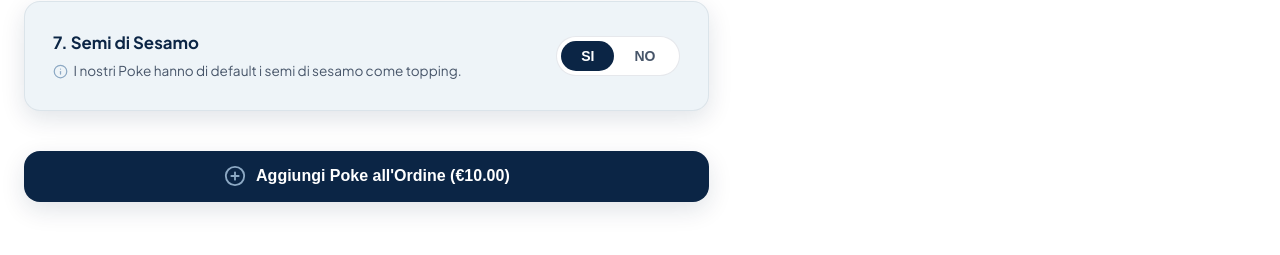
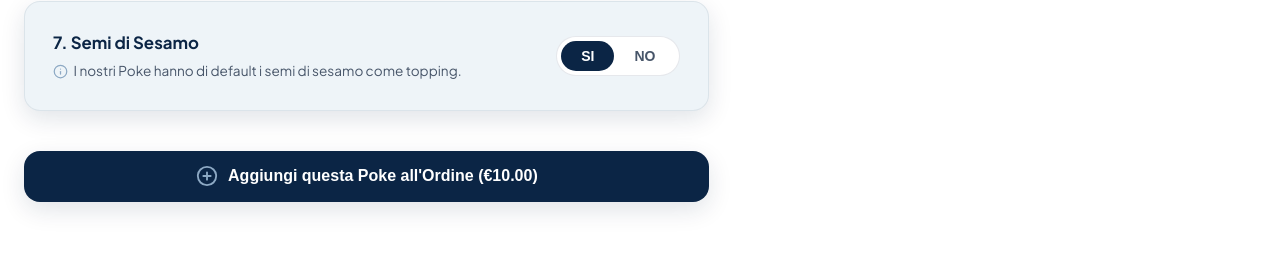
Before and after one commit to N1c0l1n0/pescheria-pessano, a React (Vite) app: page / in a window 1280 px wide. Shown: the part 3891-4146 px from the top of the page. Built offline with nearby package versions, Linux system fonts and the light colour scheme; the HTML template or start-up script is replaced by a standard one; a web font is replaced by a local one.

Commit message:
Keep Step 2 heading and action button text static while typing name

```diff
--- a/src/components/PokeBuilder.tsx
+++ b/src/components/PokeBuilder.tsx
@@ -590,7 +590,7 @@ export const PokeBuilder: React.FC = () => {
                   wordBreak: 'break-word',
                 }}
               >
-                2. Scegli il Formato {pokePersonName.trim() ? `(per ${pokePersonName.trim()})` : ''}
+                2. Scegli il Formato
               </h3>
 
               <div
@@ -924,8 +924,8 @@ export const PokeBuilder: React.FC = () => {
                 {editingPokeId ? <Edit3 size={22} /> : <PlusCircle size={22} color="var(--color-sea-blue)" />}
                 <span>
                   {editingPokeId
-                    ? `Salva Modifiche Poke di "${pokePersonName.trim() || '...'}"`
-                    : `Aggiungi Poke ${pokePersonName.trim() ? `di "${pokePersonName.trim()}"` : ''} all'Ordine (€${currentPokePrice.toFixed(2)})`}
+                    ? 'Salva Modifiche Poke'
+                    : `Aggiungi questa Poke all'Ordine (€${currentPokePrice.toFixed(2)})`}
                 </span>
               </button>
 
```
